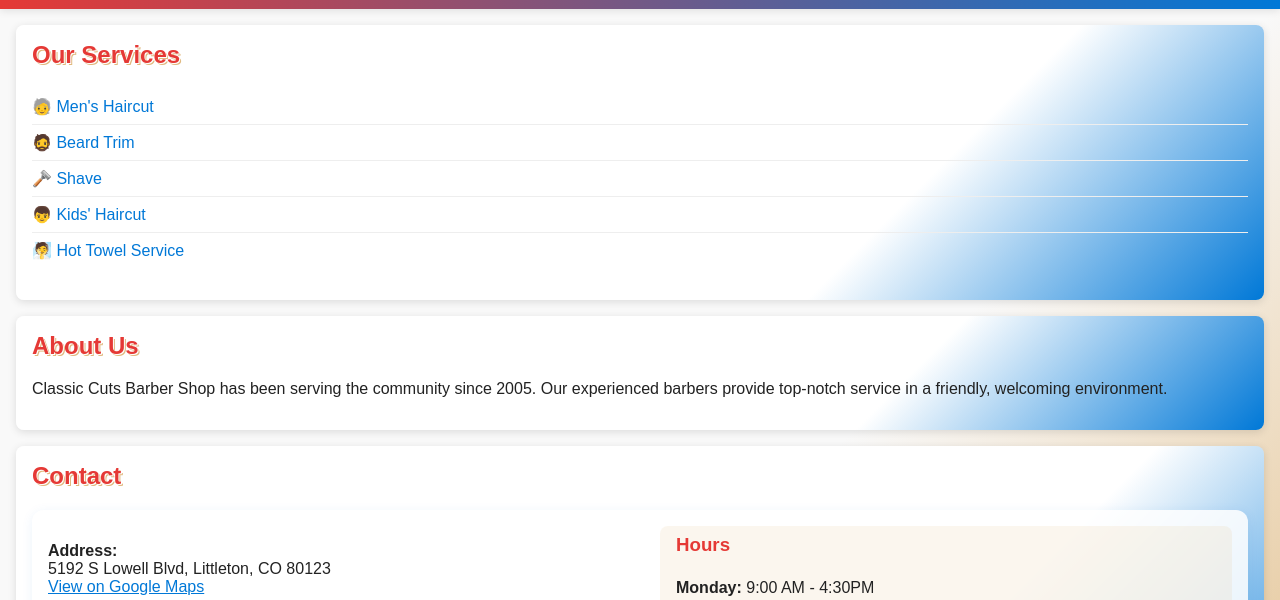
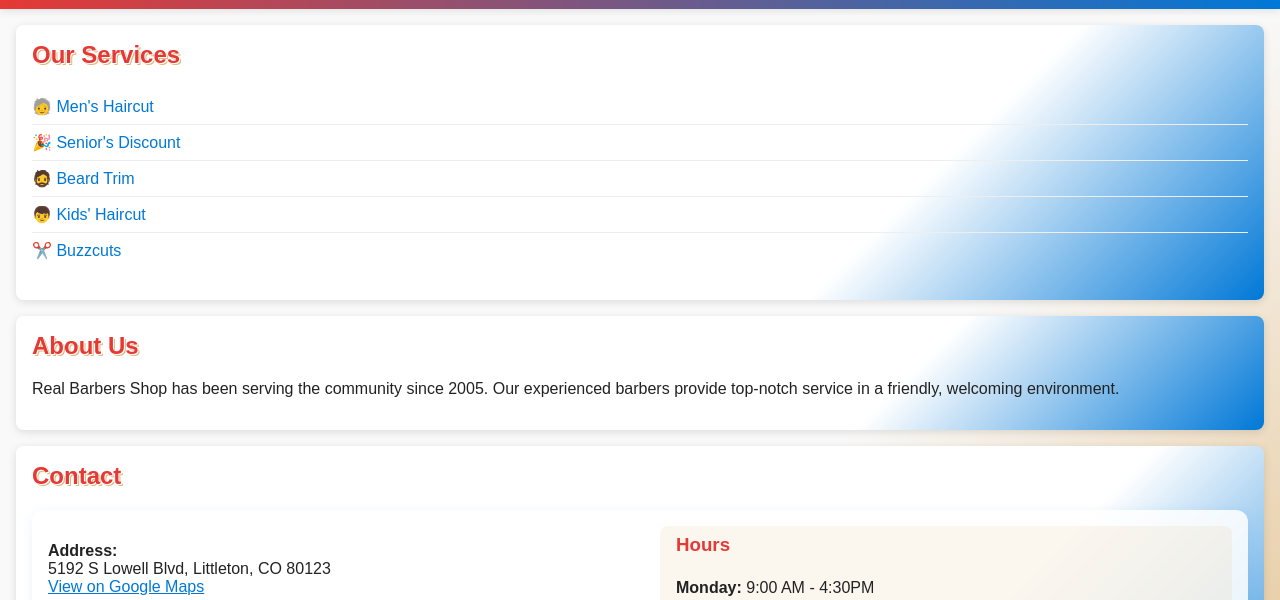
Before and after one commit to Axisgeneral/Website, a plain HTML site: page index.html in a window 1280 px wide. Shown: the part 129-729 px from the top of the page. Drawn offline with Linux system fonts and the light colour scheme.

Commit message:
Add files via upload

```diff
--- a/index.html
+++ b/index.html
@@ -41,16 +41,16 @@
     <section id="services">
       <h2>Our Services</h2>
       <ul>
-  <li>🧓 Men's Haircut</li>
-        <li>🧔 Beard Trim</li>
-        <li>🪒 Shave</li>
-        <li>👦 Kids' Haircut</li>
-        <li>🧖 Hot Towel Service</li>
+    <li>🧓 Men's Haircut</li>
+    <li>🎉 Senior's Discount</li>
+    <li>🧔 Beard Trim</li>
+    <li>👦 Kids' Haircut</li>
+    <li>✂️ Buzzcuts</li>
       </ul>
     </section>
     <section id="about">
       <h2>About Us</h2>
-      <p>Classic Cuts Barber Shop has been serving the community since 2005. Our experienced barbers provide top-notch service in a friendly, welcoming environment.</p>
+    <p>Real Barbers Shop has been serving the community since 2005. Our experienced barbers provide top-notch service in a friendly, welcoming environment.</p>
     </section>
     <section id="contact">
       <h2>Contact</h2>
```
